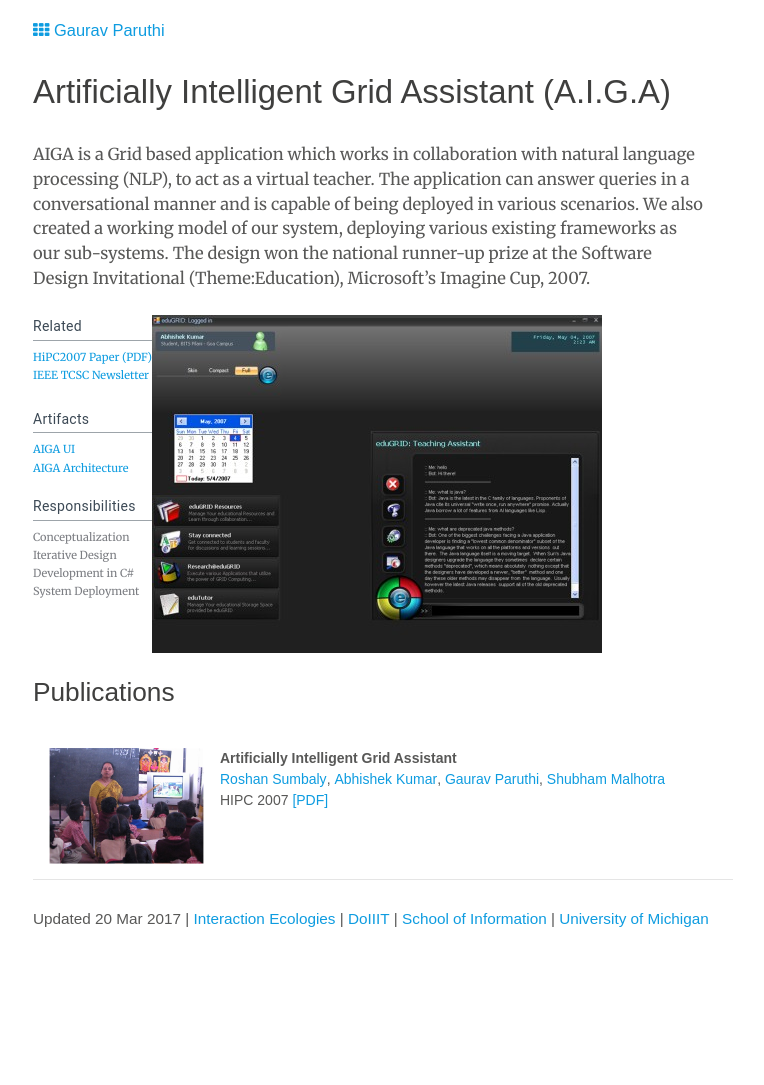
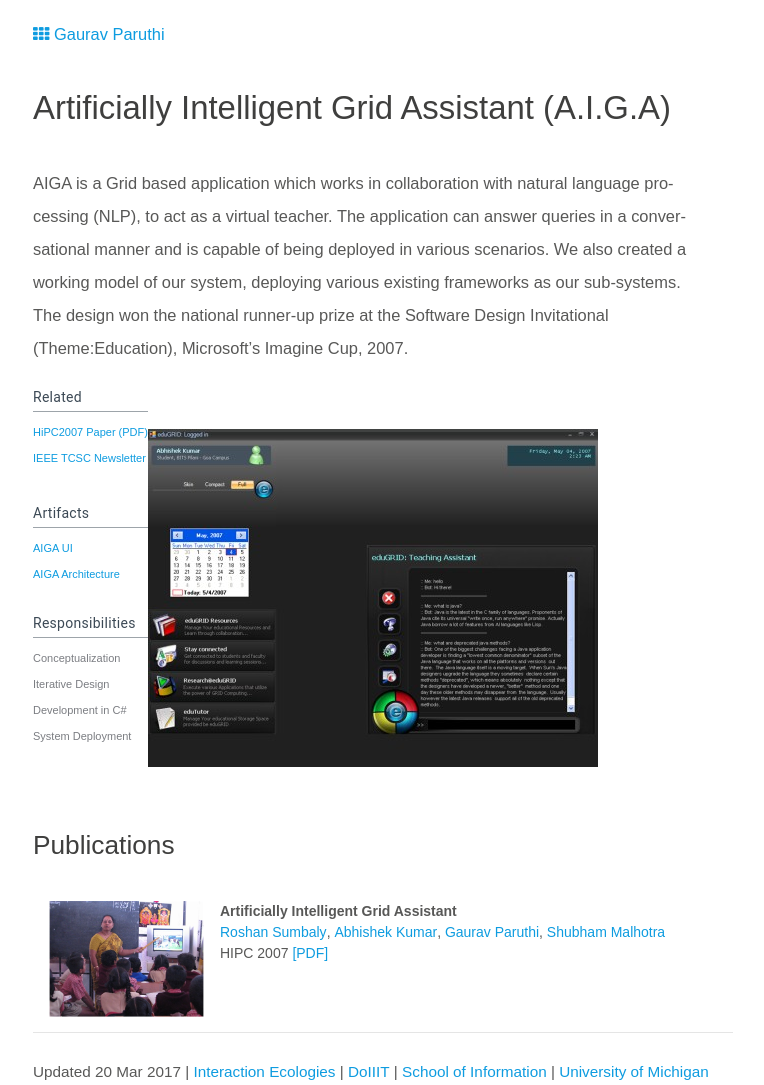
Before and after one commit to gparuthi/gparuthi.github.io, a Jekyll site: the page built from _posts/2008-02-20-edugrid.md, in a window 1280 px wide. Shown: the whole page, without its empty margins (257-1021 px from the left). Built offline with Jekyll 4.4.1, drawn with Linux system fonts in a browser that asks for light colours; nearby versions of some CDN libraries; before the commit the page ends 932 px from its top, so only the background shows below that.

Commit message:
Made things a bit more streamlined

```diff
--- a/css/mine.css
+++ b/css/mine.css
@@ -193,6 +193,7 @@
 
 .bigText {
   font-size: 120%;
+  font-family: "Merriweather", sans-serif;
   color: #585857;
 }
 
@@ -211,7 +212,7 @@
   color: #4c93b5; }
 
 html, body {
-  font: 17.5px/1.5 'Merriweather', serif;
+  font: 17.5px/1.5 "source-sans-pro", sans-serif;
   text-rendering: optimizeLegibility;
   color: #585857; }
 
@@ -302,7 +303,7 @@
 p, ul, ol, dl, blockquote, pre, td, th, label, textarea, caption {
   font-size: 0.94em;
   /* equiv 16px */
-  line-height: 1.5em;
+  line-height: 2em;
   margin: 0 0 1.5em 0; }
 
 h1, .h1-like {
```
Also changed, not shown: index.md (+2 -4 lines), readme.md, 3 other files.
